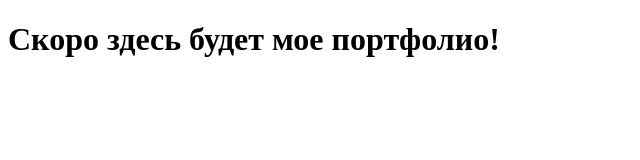
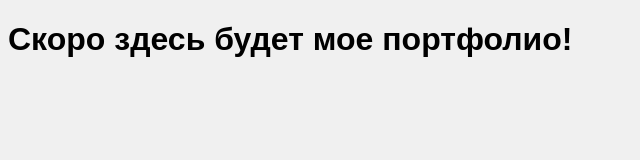
Before and after one commit to lvitos/my-portfolio, a plain HTML site: page index.html in a window 1280 px wide. Shown: the whole page, without its empty margins (0-640 px from the left). Drawn offline with Linux system fonts and the light colour scheme.

Commit message:
feat: Add styles ans link stylesheet

```diff
--- a/index.html
+++ b/index.html
@@ -1,7 +1,8 @@
 <!DOCTYPE html>
     <html lang="ru">
     <head>
-        <meta charset="UTF-8">
+        <link rel="stylesheet" href="style.css">
+	<meta charset="UTF-8">
         <title>Мое Портфолио</title>
     </head>
     <body>
--- /dev/null
+++ b/style.css
@@ -0,0 +1,4 @@
+body {
+        font-family: sans-serif;
+        background-color: #f0f0f0;
+    }
```
